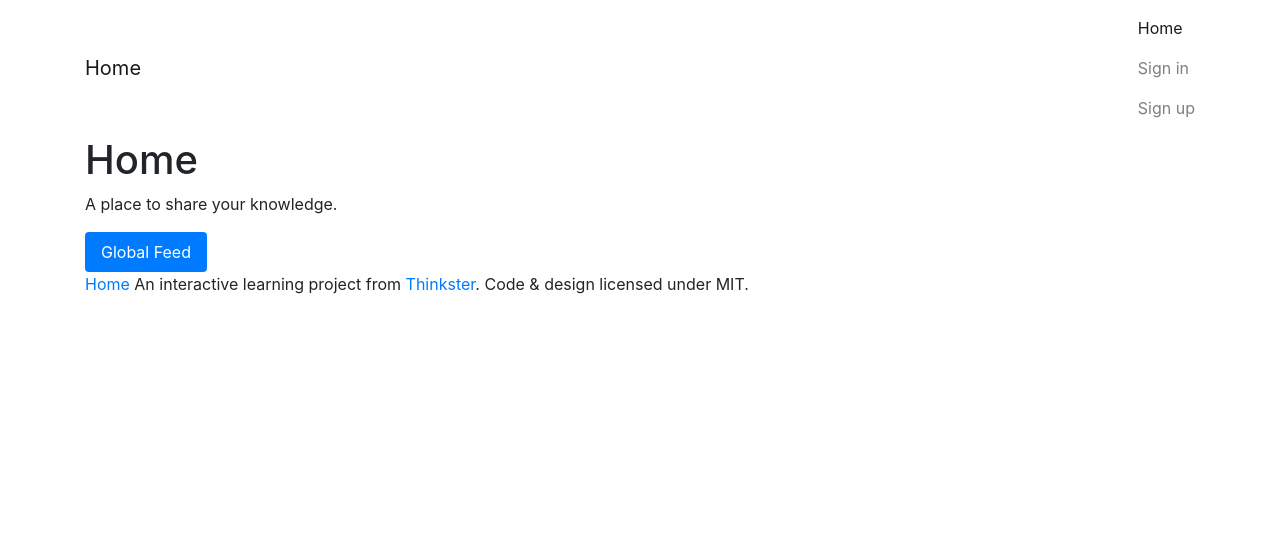
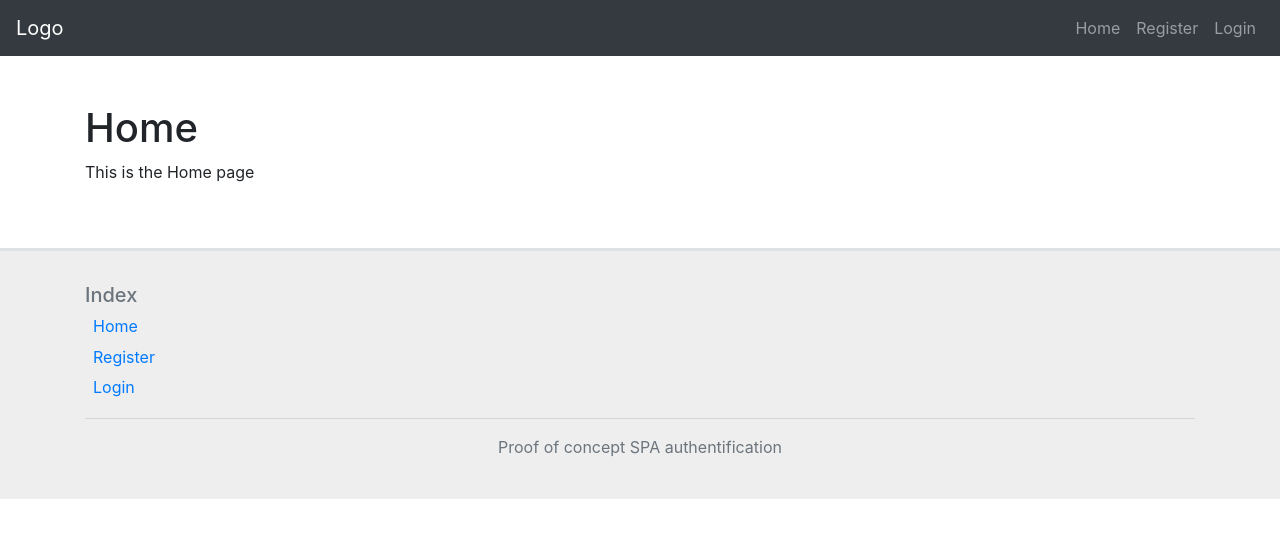
Before and after one commit to loicdekester/sign-in-up-vue, a Vue app: page / in a window 1280 px wide. Shown: the top 538 px of the page. Built offline with nearby package versions, Linux system fonts and the light colour scheme.

Commit message:
Custom pages

```diff
--- a/src/components/TheFooter.vue
+++ b/src/components/TheFooter.vue
@@ -1,15 +1,22 @@
 <template>
-  <footer>
-    <div class="container">
-      <router-link class="logo-font" :to="{ name: 'home', params: {} }">
-        Home
-      </router-link>
-      <span class="attribution">
-        An interactive learning project from
-        <a rel="noopener noreferrer" target="blank" href="https://thinkster.io"
-          >Thinkster</a
-        >. Code &amp; design licensed under MIT.
-      </span>
+  <footer class="border-footer text-muted">
+    <div class="container" >
+      <div class="row justify-content-left" >
+        <div class="text-left col-md-4 col-auto" >
+          <h5 class="bd-text-purple-bright mb-1" >Index</h5>
+          <div>
+            <b-nav vertical>
+              <b-nav-item to="/">Home</b-nav-item>
+              <b-nav-item to="/register">Register</b-nav-item>
+              <b-nav-item to="/login">Login</b-nav-item>
+            </b-nav>
+          </div>
+        </div>
+      </div>
+      <hr >
+      <p class="mb-2" >
+      Proof of concept SPA authentification
+      </p>
     </div>
   </footer>
 </template>
@@ -19,3 +26,15 @@ export default {
   name: "TheFooter"
 };
 </script>
+
+<style scoped>
+.border-footer {
+  padding: 2rem 0;
+  text-align: center;
+  background-color: #eee;
+  border-top: 3px solid #dee2e6;
+}
+.nav-link {
+  padding: 0.2rem 0.5rem;
+}
+</style>
--- a/src/components/TheHeader.vue
+++ b/src/components/TheHeader.vue
@@ -1,55 +1,27 @@
 <template>
-  <nav class="navbar navbar-light">
-    <div class="container">
-      <router-link class="navbar-brand" :to="{ name: 'home' }">
-        Home
-      </router-link>
-      <ul v-if="!isAuthenticated" class="nav navbar-nav pull-xs-right">
-        <li class="nav-item">
-          <router-link
-            class="nav-link"
-            active-class="active"
-            exact
-            :to="{ name: 'home' }"
-          >
-            Home
-          </router-link>
-        </li>
-        <li class="nav-item">
-          <router-link
-            class="nav-link"
-            active-class="active"
-            exact
-            :to="{ name: 'login' }"
-          >
-            <i class="ion-compose"></i>Sign in
-          </router-link>
-        </li>
-        <li class="nav-item">
-          <router-link
-            class="nav-link"
-            active-class="active"
-            exact
-            :to="{ name: 'register' }"
-          >
-            <i class="ion-compose"></i>Sign up
-          </router-link>
-        </li>
-      </ul>
-      <ul v-else class="nav navbar-nav pull-xs-right">
-        <li class="nav-item">
-          <router-link
-            class="nav-link"
-            active-class="active"
-            exact
-            :to="{ name: 'home' }"
-          >
-            Home
-          </router-link>
-        </li>
-      </ul>
-    </div>
-  </nav>
+  <b-navbar toggleable="lg" type="dark" variant="dark">
+    <b-navbar-brand to="/">Logo</b-navbar-brand>
+
+    <b-navbar-toggle target="navbar-toggle-collapse">
+      <template v-slot:default="{ expanded }">
+        <b-icon v-if="expanded" icon="chevron-bar-up"></b-icon>
+        <b-icon v-else icon="chevron-bar-down"></b-icon>
+      </template>
+    </b-navbar-toggle>
+
+    <b-collapse id="navbar-toggle-collapse" is-nav>
+      <b-navbar-nav v-if="!isAuthenticated" class="ml-auto">
+        <b-nav-item to="/">Home</b-nav-item>
+        <b-nav-item to="/register">Register</b-nav-item>
+        <b-nav-item to="/login">Login</b-nav-item>
+      </b-navbar-nav>
+      <b-navbar-nav v-else class="ml-auto">
+        <b-nav-item to="/">Home</b-nav-item>
+        <b-nav-item to="/">Logout</b-nav-item>
+      </b-navbar-nav>
+    </b-collapse>
+  </b-navbar>
+
 </template>
 
 <script>
--- a/src/store/auth.module.js
+++ b/src/store/auth.module.js
@@ -54,12 +54,13 @@ const actions = {
   [CHECK_AUTH](context) {
     if (JwtService.getToken()) {
       ApiService.setHeader();
-      ApiService.get("user")
+      ApiService.get("users")
         .then(({ data }) => {
           context.commit(SET_AUTH, data.user);
         })
-        .catch(({ response }) => {
-          context.commit(SET_ERROR, response.data.errors);
+        .catch((response) => {
+          context.commit(SET_ERROR, response);
+          context.commit(PURGE_AUTH);
         });
     } else {
       context.commit(PURGE_AUTH);
--- a/src/views/Home.vue
+++ b/src/views/Home.vue
@@ -1,31 +1,8 @@
 <template>
   <div class="home-page">
-    <div class="banner">
-      <div class="container">
-        <h1 class="logo-font">Home</h1>
-        <p>A place to share your knowledge.</p>
-      </div>
-    </div>
-    <div class="container page">
-      <div class="row">
-        <div class="col-md-9">
-          <div class="feed-toggle">
-            <ul class="nav nav-pills outline-active">
-              <li class="nav-item">
-                <router-link
-                  :to="{ name: 'home' }"
-                  exact
-                  class="nav-link"
-                  active-class="active"
-                >
-                  Global Feed
-                </router-link>
-              </li>
-            </ul>
-          </div>
-          <router-view></router-view>
-        </div>
-      </div>
+    <div class="container">
+      <h1 class="logo-font">Home</h1>
+      <p>This is the Home page</p>
     </div>
   </div>
 </template>
@@ -44,3 +21,8 @@ export default {
   }
 };
 </script>
+<style scoped>
+.home-page {
+  padding: 3rem 0;
+}
+</style>
--- a/src/views/Login.vue
+++ b/src/views/Login.vue
@@ -1,9 +1,9 @@
 <template>
-  <div class="auth-page">
-    <div class="container page">
+  <div class="login-page">
+    <div class="container">
       <div class="row">
         <div class="col-md-6 offset-md-3 col-xs-12">
-          <h1 class="text-xs-center">Sign in</h1>
+          <h1 class="text-xs-center">Login</h1>
           <p class="text-xs-center">
             <router-link :to="{ name: 'register' }">
               Need an account?
@@ -19,6 +19,7 @@
                 type="text"
                 v-model="email"
                 placeholder="Email"
+                autocomplete="username"
               />
             </fieldset>
             <fieldset class="form-group">
@@ -27,6 +28,7 @@
                 type="password"
                 v-model="password"
                 placeholder="Password"
+                autocomplete="current-password"
               />
             </fieldset>
             <button class="btn btn-lg btn-primary pull-xs-right">
@@ -65,3 +67,9 @@ export default {
   }
 };
 </script>
+
+<style scoped>
+.login-page {
+  padding: 3rem 0;
+}
+</style>
--- a/src/views/Register.vue
+++ b/src/views/Register.vue
@@ -1,9 +1,9 @@
 <template>
-  <div class="auth-page">
-    <div class="container page">
+  <div class="register-page">
+    <div class="container">
       <div class="row">
         <div class="col-md-6 offset-md-3 col-xs-12">
-          <h1 class="text-xs-center">Sign up</h1>
+          <h1 class="text-xs-center">Register</h1>
           <p class="text-xs-center">
             <router-link :to="{ name: 'login' }">
               Have an account?
@@ -88,3 +88,9 @@ export default {
   }
 };
 </script>
+
+<style scoped>
+.register-page {
+  padding: 3rem 0;
+}
+</style>
```
